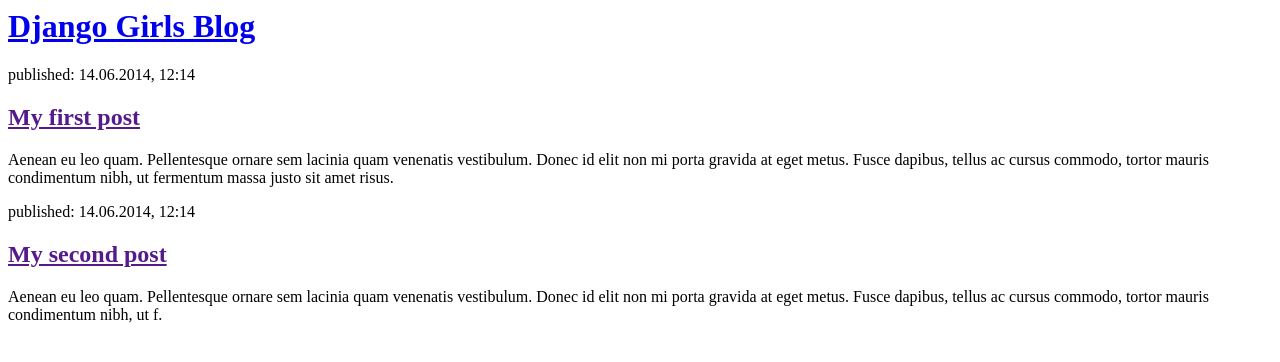
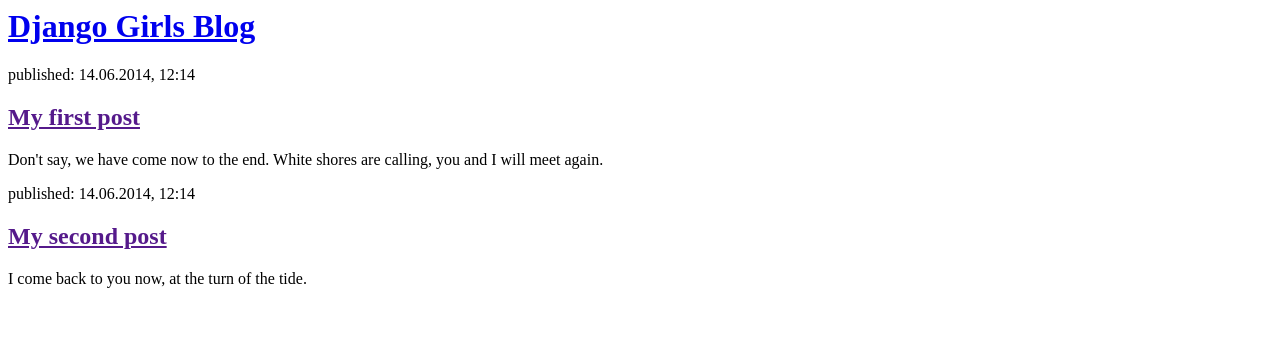
Before and after one commit to probson-aligntech/my-first-blog, a Django app: page / in a window 1280 px wide. Shown: the top 362 px of the page. Run offline with Django 3.2, Linux system fonts and the light colour scheme.

Commit message:
Modified HTML file text

```diff
--- a/blog/templates/blog/post_list.html
+++ b/blog/templates/blog/post_list.html
@@ -10,13 +10,13 @@
         <div>
             <p>published: 14.06.2014, 12:14</p>
             <h2><a href="">My first post</a></h2>
-            <p>Aenean eu leo quam. Pellentesque ornare sem lacinia quam venenatis vestibulum. Donec id elit non mi porta gravida at eget metus. Fusce dapibus, tellus ac cursus commodo, tortor mauris condimentum nibh, ut fermentum massa justo sit amet risus.</p>
+            <p>Don't say, we have come now to the end.  White shores are calling, you and I will meet again.</p>
         </div>
 
         <div>
             <p>published: 14.06.2014, 12:14</p>
             <h2><a href="">My second post</a></h2>
-            <p>Aenean eu leo quam. Pellentesque ornare sem lacinia quam venenatis vestibulum. Donec id elit non mi porta gravida at eget metus. Fusce dapibus, tellus ac cursus commodo, tortor mauris condimentum nibh, ut f.</p>
+            <p>I come back to you now, at the turn of the tide.</p>
         </div>
     </body>
 </html>
```
